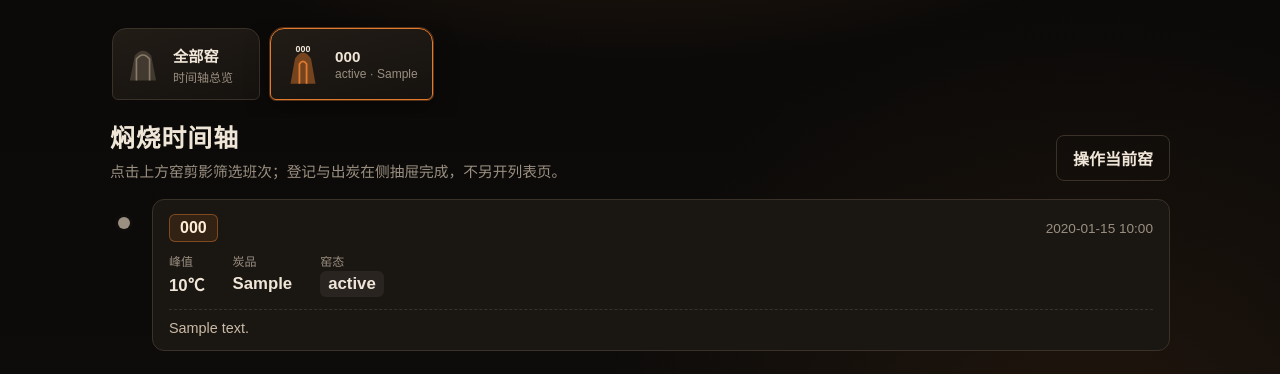
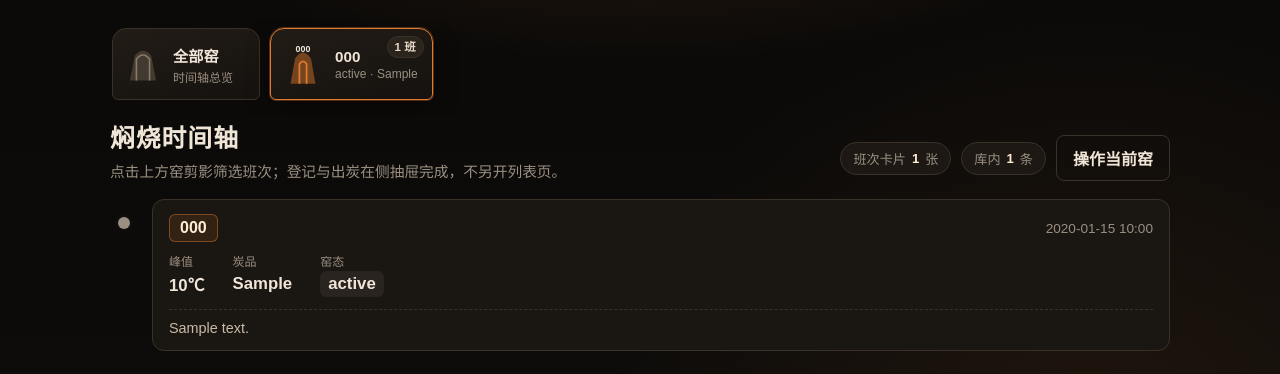
Before and after one commit to lacsar712/ccpro-charclamp-b08-GSB, a Python web app: template src/charclamp/web/templates/timeline.html in a window 1280 px wide. Shown: the part 77-451 px from the top of the page. Run offline with Jinja, Linux system fonts and the light colour scheme; the template is opened without the code that fills it: most values are stand-ins (such as "Sample title", 1, 10 or a date in 2020); some libraries are stand-ins or nearby versions.

Commit message:
CharClamp b08 GSB side A: one open empty-peak per kiln; concurrent open one-wins.

```diff
--- a/requirements.txt
+++ b/requirements.txt
@@ -7,3 +7,4 @@ uvicorn[standard]==0.32.1
 passlib[bcrypt]==1.7.4
 bcrypt==4.0.1
 python-multipart==0.0.17
+sniffio>=1.3.0
--- a/src/charclamp/web/static/css/theme.css
+++ b/src/charclamp/web/static/css/theme.css
@@ -143,6 +143,62 @@ body {
   font-size: 0.75rem;
   color: var(--muted);
 }
+
+/* 窑剪影班次角标：数字 = 库内该窑 burn_shifts 行数 */
+.kiln-chip { position: relative; }
+
+.kiln-count {
+  position: absolute;
+  top: 7px;
+  right: 8px;
+  min-width: 30px;
+  padding: 2px 7px;
+  border-radius: 999px;
+  font-size: 0.72rem;
+  font-weight: 700;
+  line-height: 1.4;
+  text-align: center;
+  color: #e7d9c6;
+  background: #2b241d;
+  border: 1px solid var(--line);
+  font-variant-numeric: tabular-nums;
+}
+
+.kiln-count.has-open {
+  color: #ffedd5;
+  background: rgba(224, 122, 47, 0.22);
+  border-color: rgba(224, 122, 47, 0.55);
+  box-shadow: 0 0 10px rgba(224, 122, 47, 0.25);
+}
+
+/* 时间轴头部统计：卡片张数 / 库内条数 */
+.timeline-stats {
+  display: flex;
+  align-items: center;
+  gap: 10px;
+  flex-wrap: wrap;
+}
+
+.stat-chip {
+  display: inline-flex;
+  align-items: center;
+  gap: 6px;
+  padding: 6px 12px;
+  border-radius: 999px;
+  border: 1px solid var(--line);
+  background: #1d1813;
+  color: var(--muted);
+  font-size: 0.82rem;
+  white-space: nowrap;
+}
+
+.stat-chip strong {
+  color: #ffedd5;
+  font-variant-numeric: tabular-nums;
+}
+
+.drawer-count { color: #ffedd5; font-variant-numeric: tabular-nums; }
+.open-flag { color: #fca5a5; }
 
 .timeline-head {
   display: flex;
--- a/src/charclamp/web/templates/partials/board.html
+++ b/src/charclamp/web/templates/partials/board.html
@@ -16,6 +16,8 @@
     </span>
   </a>
   {% for clamp in clamps %}
+  {% set shift_count = clamp.shifts | length %}
+  {% set has_open_shift = clamp.shifts | selectattr('peak_temp_c', 'none') | list | length > 0 %}
   <a
     class="kiln-chip status-{{ clamp.status }} {% if active_clamp_id == clamp.id %}is-active{% endif %}"
     href="/?clamp_id={{ clamp.id }}"
@@ -23,7 +25,7 @@
     hx-target="#board"
     hx-swap="innerHTML"
     hx-push-url="/?clamp_id={{ clamp.id }}"
-    title="{{ status_labels.get(clamp.status, clamp.status) }}"
+    title="{{ status_labels.get(clamp.status, clamp.status) }} · 库内班次 {{ shift_count }} 条"
   >
     <span class="kiln-svg" aria-hidden="true">
       <svg viewBox="0 0 48 56" width="44" height="50">
@@ -37,6 +39,11 @@
       <strong>{{ clamp.code }}</strong>
       <em>{{ status_labels.get(clamp.status, clamp.status) }} · {{ clamp.wood_species or '—' }}</em>
     </span>
+    <span
+      class="kiln-count {% if has_open_shift %}has-open{% endif %}"
+      data-clamp-id="{{ clamp.id }}"
+      title="库内焖烧班次 {{ shift_count }} 条{% if has_open_shift %}（含峰值未测在焖班次）{% endif %}"
+    >{{ shift_count }} 班</span>
   </a>
   {% endfor %}
 </section>
@@ -46,6 +53,18 @@
     <h1>焖烧时间轴</h1>
     <p>点击上方窑剪影筛选班次；登记与出炭在侧抽屉完成，不另开列表页。</p>
   </div>
+  <div class="timeline-stats">
+    <span class="stat-chip">
+      班次卡片 <strong id="shift-card-count">{{ shifts | length }}</strong> 张
+    </span>
+    {% if active_clamp_id %}
+    {% set active = clamps | selectattr('id', 'equalto', active_clamp_id) | first %}
+    {% if active %}
+    <span class="stat-chip">
+      库内 <strong>{{ active.shifts | length }}</strong> 条
+    </span>
+    {% endif %}
+    {% endif %}
     {% if active_clamp_id %}
     <button
       type="button"
@@ -55,6 +74,7 @@
       hx-swap="innerHTML"
     >操作当前窑</button>
     {% endif %}
+  </div>
 </header>
 
 {% include "partials/timeline_feed.html" %}
--- a/src/charclamp/web/templates/partials/drawer_clamp.html
+++ b/src/charclamp/web/templates/partials/drawer_clamp.html
@@ -4,9 +4,15 @@
     <button type="button" class="icon-close" onclick="closeDrawer()" aria-label="关闭">×</button>
   </header>
   <div class="drawer-body">
+    {% set shift_count = clamp.shifts | length %}
+    {% set has_open_shift = clamp.shifts | selectattr('peak_temp_c', 'none') | list | length > 0 %}
     <p class="drawer-lead">
       {{ clamp.site.name }} · {{ clamp.wood_species or '材种未填' }}
       · 当前 <span class="badge badge-{{ clamp.status }}">{{ status_labels.get(clamp.status, clamp.status) }}</span>
+    </p>
+    <p class="hint">
+      库内焖烧班次 <strong class="drawer-count">{{ shift_count }}</strong> 条
+      {% if has_open_shift %}<span class="open-flag">· 其中有峰值未测的在焖班次，再开新班将被挡下</span>{% endif %}
     </p>
     {% if clamp.notes %}
     <p class="hint">{{ clamp.notes }}</p>
```
Also changed, not shown: docker-compose.yml (+8 -8 lines), src/charclamp/domain/models.py (+22 -1 lines), src/charclamp/infra/db.py (+11 -1 lines), src/charclamp/web/controllers.py (+67 -8 lines), src/charclamp/web/templates/partials/drawer_shift.html (+53 -6 lines), README.md, 3 other files. Lines whose indentation alone changed are shown as unchanged.
